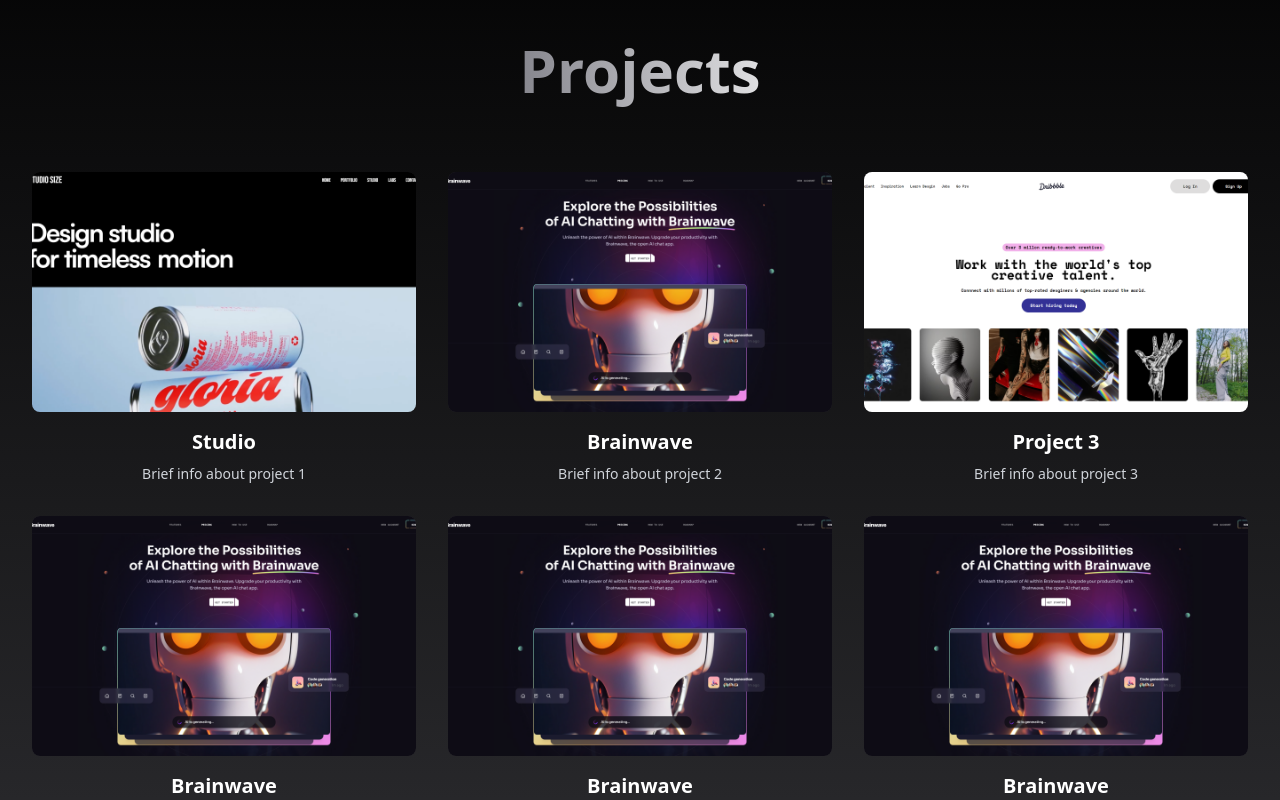
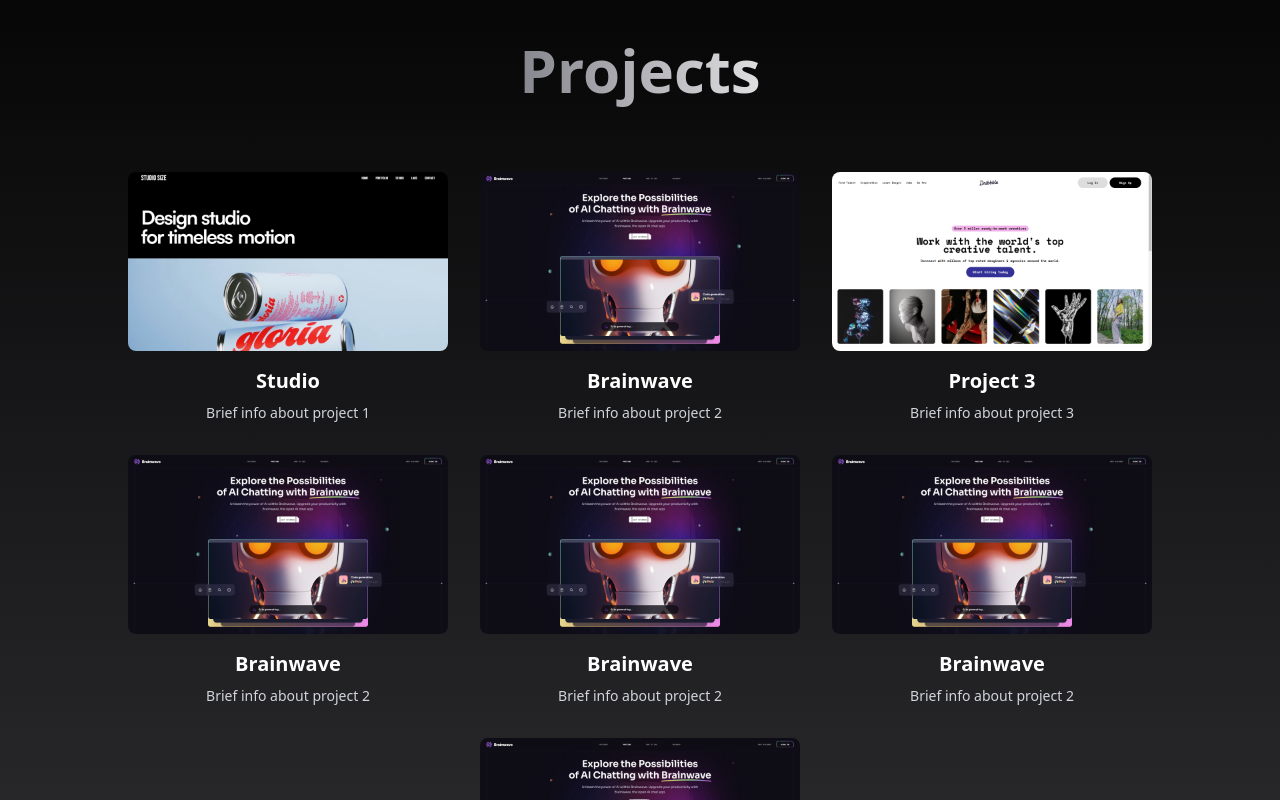
Before and after one commit to ratanz/Portfolio, a Next.js app: page / in a window 1280 px wide. Shown: the part 940-1740 px from the top of the page. Built offline with nearby package versions, Linux system fonts and the light colour scheme.

Commit message:
more work

```diff
--- a/app/globals.css
+++ b/app/globals.css
@@ -11,11 +11,21 @@
   width: 100%;
 }
 
-html , body {
-  background-color: #000;
-  margin: 0;
-  padding: 0;
+ body {
+
+ transition-property: opacity, transform, filter;
+ transition-timing-function: linear;
+ transition-duration: 0.6s;
 }
+
+.page-transition {
+  opacity: 0;
+  background: black;
+  transform: translateY(40px) ;
+  filter: blur(40px) brightness(0.8);
+  transition: all 0.6s cubic-bezier(0.25, 0.1, 0.25, 1);
+}
+
 
 @layer base {
   :root {
--- a/components/Navbar.tsx
+++ b/components/Navbar.tsx
@@ -3,6 +3,7 @@
 import Link from 'next/link'
 import { useState, useEffect } from 'react'
 import { gsap } from 'gsap'
+import { TransitionLink } from '../utils/TransitionLink'
 
 gsap.registerPlugin();
 
@@ -25,10 +26,10 @@ export function Navbar() {
         : 'bg-[#62626216] backdrop-blur-xl'
     }`}>
       <div className="logo-name flex items-center py-4">
-        <Link href="/">
+        <TransitionLink href="/">
           <h1 className={` font-bold font-pretendard text-xl
            bg-gradient-to-t from-zinc-400 to-zinc-600 bg-clip-text text-transparent`}>R A T A N</h1>
-        </Link>
+        </TransitionLink>
       </div>
 
       <div className="links flex gap-10 uppercase">
@@ -38,14 +39,16 @@ export function Navbar() {
           // { label: 'Contact', href: '/contact' },
           { label: 'Resume', href: '' }
         ].map((item) => (
-          <Link key={item.label} href={item.href} className="relative group overflow-hidden ">
+            <div className='relative group overflow-hidden'>
+          <TransitionLink key={item.label} href={item.href}>
             <h2
               className=' hover:text-zinc-900 font-medium font-pretendard text-sm inline-block w-full bg-gradient-to-t from-zinc-400 to-zinc-700 bg-clip-text text-transparent transition-all duration-300'
             >
               {item.label}
             </h2>
            <span className='block h-[1px] w-0 bg-zinc-700 absolute bottom-0 left-0 group-hover:w-full transition-all duration-300'></span>
-          </Link>
+          </TransitionLink>
+          </div>
         ))}
       </div>
     </div>
--- a/components/Projects.tsx
+++ b/components/Projects.tsx
@@ -1,4 +1,4 @@
-
+'use client'
 
 import { useRef, useEffect } from 'react'
 import Link from 'next/link'
@@ -10,7 +10,6 @@ import { ScrollTrigger } from 'gsap/ScrollTrigger'
 gsap.registerPlugin(ScrollTrigger)
 
 const Projects = () => {
-
 
     const projectsContent = [
         {
@@ -77,15 +76,15 @@ const ProjectBox = ({ title, description, imageUrl, projectUrl }: { title: strin
         <div className="flex flex-col items-center">
             <motion.div
                 whileHover={{ scale: 1.05, boxShadow: '0 10px 29px rgba(240,240,240, 0.1)' }}
-                className="relative w-96 h-60 bg-white bg-opacity-10 rounded-lg overflow-hidden cursor-pointer group"
+                className="relative w-[25vw] h-[14vw] overflow-hidden rounded-lg cursor-pointer group"
             >
                 <Link href={projectUrl} passHref>
-                    <div className="h-full w-full relative">
+                    <div className="h-full w-full relative rounded-lg ">
                         <Image
                             src={imageUrl}
                             alt={title}
-                            layout="fill"
-                            objectFit="cover"
+                            height={450}
+                            width={420}
                         />
                         <div className="absolute bottom-4 right-4 transition-all duration-300 transform translate-y-10 opacity-0 group-hover:translate-y-0 group-hover:opacity-100">
                             <svg className="w-6 h-6 text-white" fill="none" viewBox="0 0 24 24" stroke="currentColor">
--- /dev/null
+++ b/utils/TransitionLink.tsx
@@ -0,0 +1,43 @@
+'use client'
+
+import React from 'react'
+import Link, { LinkProps } from 'next/link'
+import { useRouter } from 'next/navigation'
+
+interface TransitionLinkProps extends LinkProps {
+    children: React.ReactNode
+    href: string
+}
+
+function sleep(ms: number) {
+    return new Promise(resolve => setTimeout(resolve, ms))
+}
+
+export const TransitionLink  = ({
+    children,
+    href,
+    ...props
+}: TransitionLinkProps) => {
+    const router = useRouter()
+
+    const handleTransition = async (
+        e: React.MouseEvent<HTMLAnchorElement, MouseEvent>
+    ) => {
+        e.preventDefault()
+
+        const body = document.querySelector('body')
+        body?.classList.add('page-transition')
+        await sleep(500)
+
+        router.push(href)
+        await sleep(500)
+        body?.classList.remove('page-transition')
+    }
+
+    return (
+        <Link
+        onClick={handleTransition} href={href} {...props}>
+            {children}
+        </Link>
+    )
+}
```
